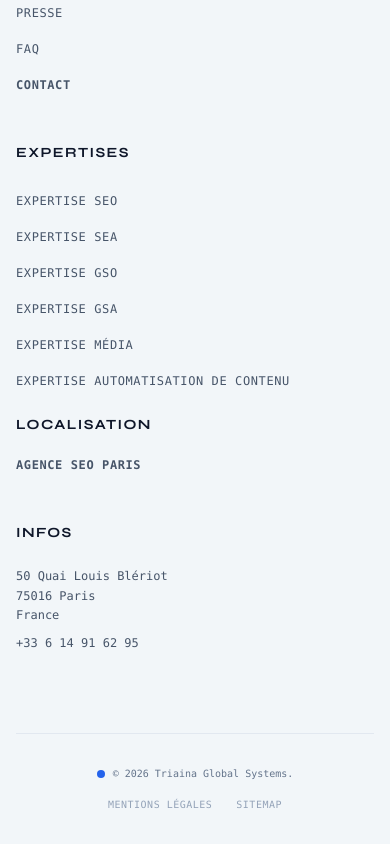
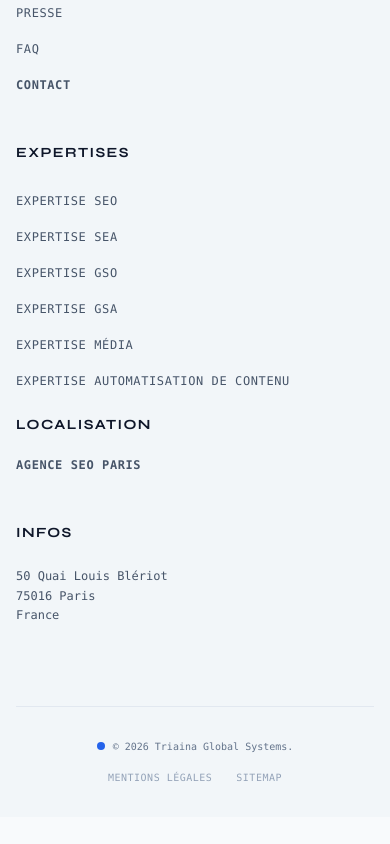
Before and after one commit to TriainaFR/Triaina-V2---SEO---GSO, a React (Vite) app: page / in a window 390 px wide. Shown: the part 7888-8732 px from the top of the page. After the commit the page ends 8705 px from the top, so only its background shows below. Built offline with nearby package versions, Linux system fonts and the light colour scheme.

Commit message:
feat: Remove redundant phone number from contact details
Removes the phone number from both the main App component and the Contact view. This information is not essential for initial contact and simplifies the displayed address block.

```diff
--- a/App.tsx
+++ b/App.tsx
@@ -304,8 +304,7 @@ const App: React.FC = () => {
                     <address className="not-italic text-slate-600 text-xs font-mono leading-relaxed mb-4">
                         50 Quai Louis Blériot<br/>
                         75016 Paris<br/>
-                        France<br/>
-                        <a href="tel:+33614916295" className="hover:text-blue-600 transition-colors mt-2 block">+33 6 14 91 62 95</a>
+                        France
                     </address>
                 </div>
             </div>
--- a/views/Contact.tsx
+++ b/views/Contact.tsx
@@ -176,8 +176,7 @@ export const Contact: React.FC = () => {
                         <strong>Triaina</strong><br/>
                         50 Quai Louis Blériot<br/>
                         75016 Paris<br/>
-                        France<br/>
-                        <a href="tel:+33614916295" className="text-blue-400 hover:text-white transition-colors mt-2 inline-block font-bold">+33 6 14 91 62 95</a>
+                        France
                     </address>
 
                     <a
```
